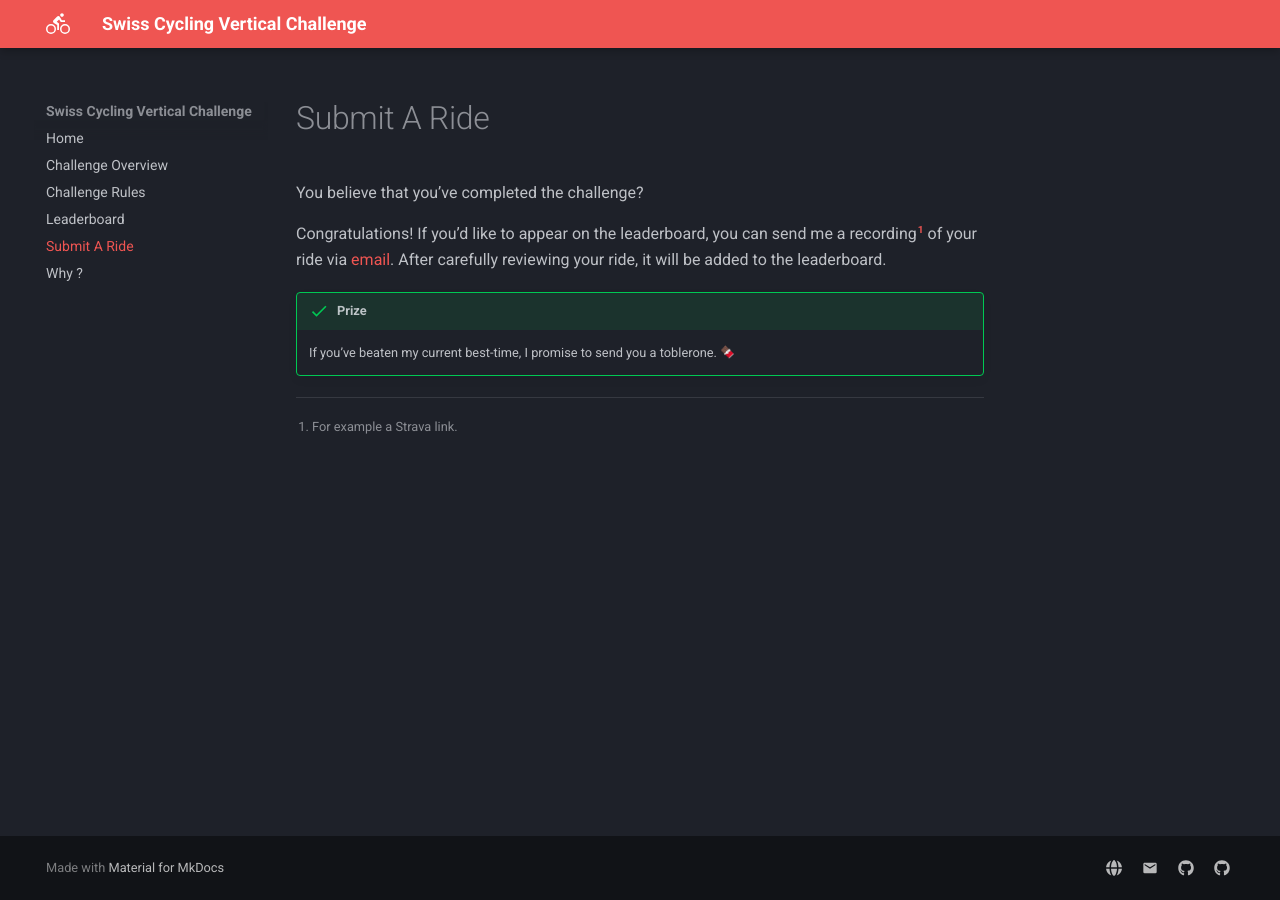
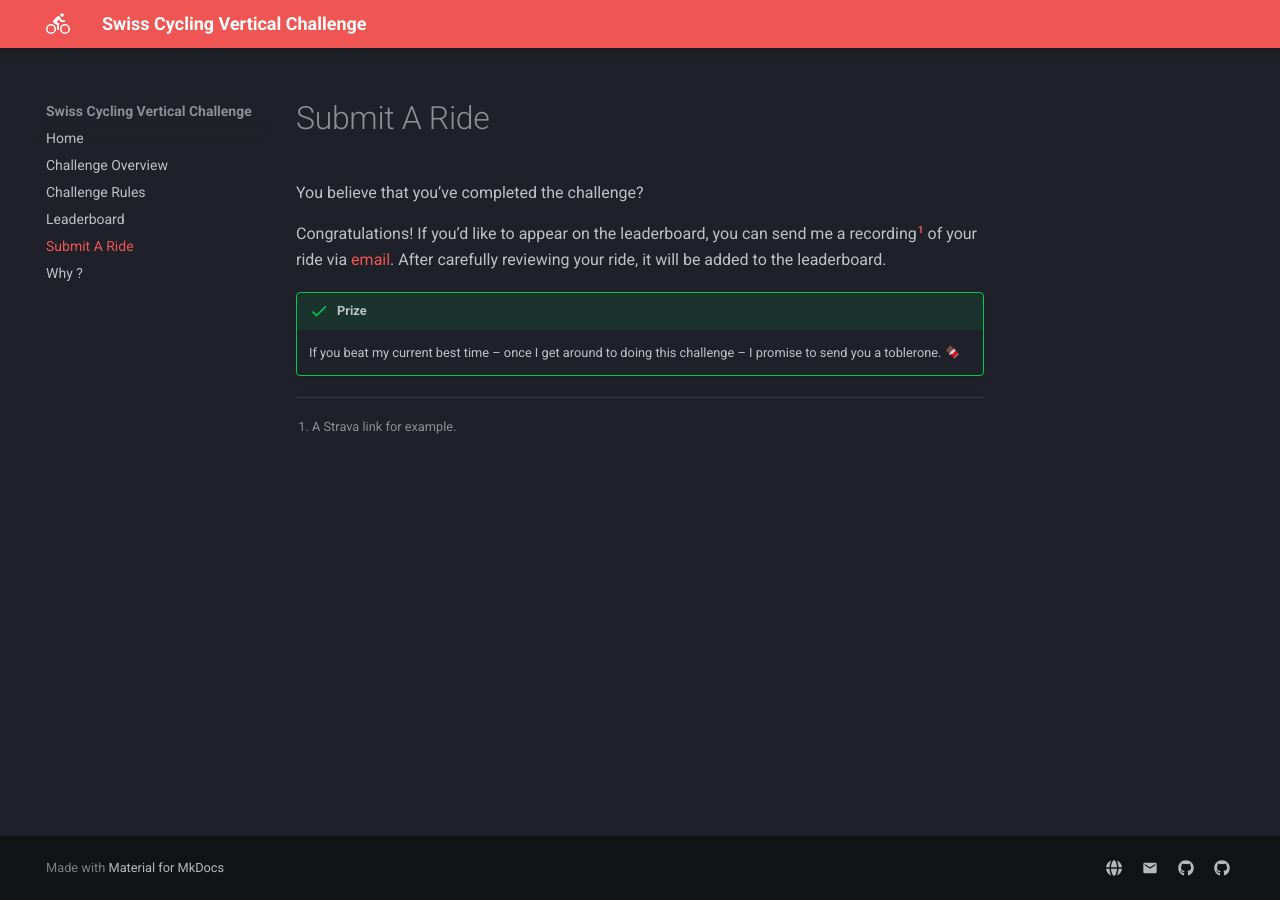
Before and after one commit to arthurgassner/swisscycling-vertical-frontend, an MkDocs documentation site: the page built from docs/submit_a_ride.md, in a window 1280 px wide. Built offline with MkDocs 1.6.1 and Material for MkDocs 9.7.7, drawn with Linux system fonts in a browser that asks for light colours; emoji names are drawn with the system emoji font; a script that is not in the unit is left out.

Commit message:
Update .md

```diff
--- a/docs/submit_a_ride.md
+++ b/docs/submit_a_ride.md
@@ -4,7 +4,7 @@ You believe that you've completed the challenge?
 
 Congratulations! If you'd like to appear on the leaderboard, you can send me a recording[^1] of your ride via [email](mailto:arth.gassner@gmail.com). After carefully reviewing your ride, it will be added to the leaderboard.
 
-[^1]: For example a Strava link.
+[^1]: A Strava link for example.
 
 !!! success "Prize"
-    If you've beaten my current best-time, I promise to send you a toblerone. :chocolate_bar:
+    If you beat my current best time -- once I get around to doing this challenge -- I promise to send you a toblerone. :chocolate_bar:
```
Also changed, not shown: docs/leaderboard.md (+2 -1 lines).
